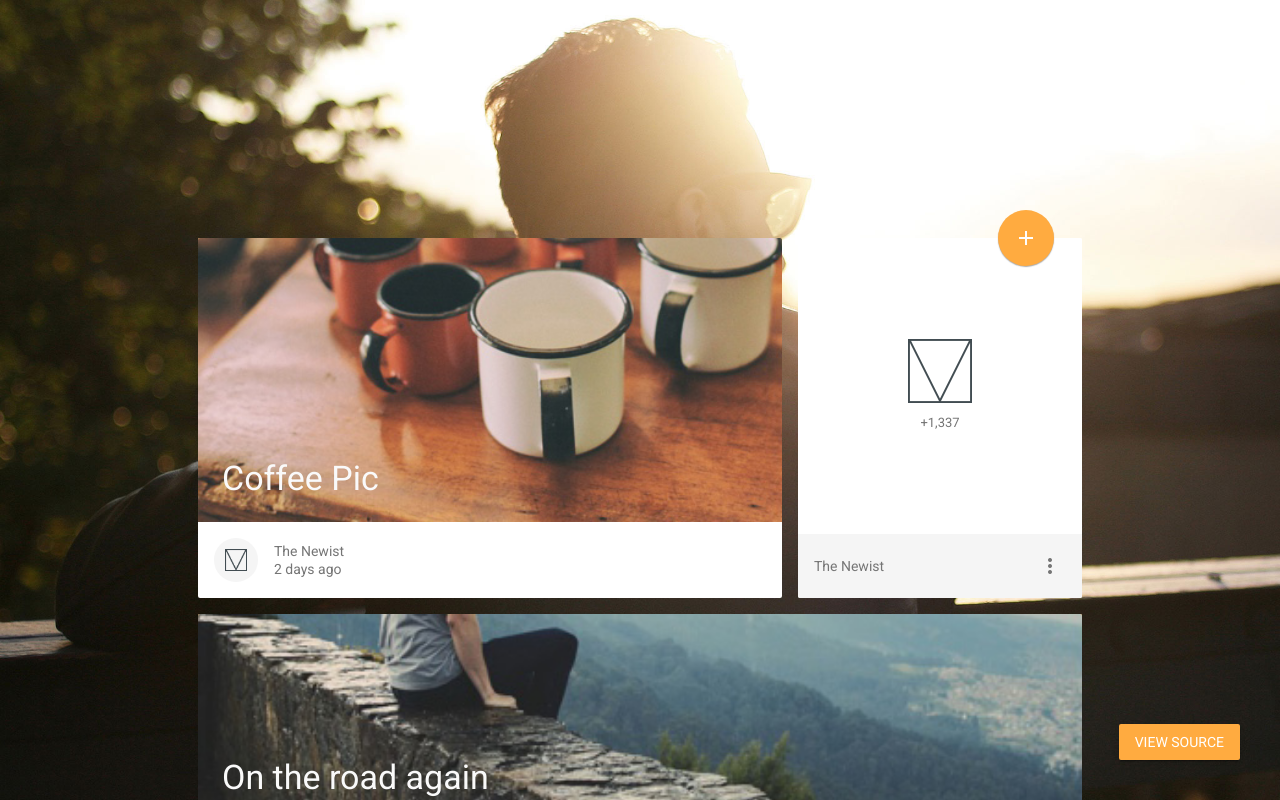
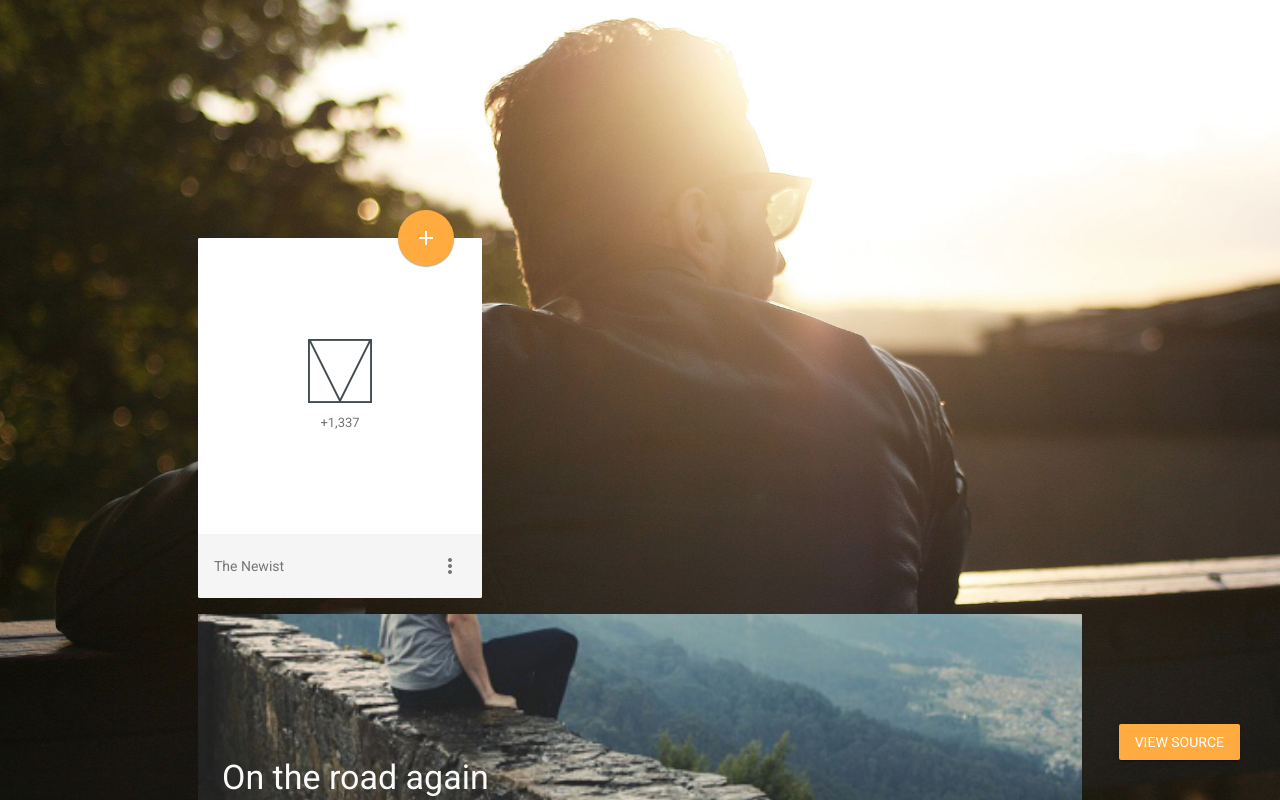
Before and after one commit to R-Kudratov/Result_middle_1-Git_mdl-blog, a plain HTML site: page index.html in a window 1280 px wide. Drawn offline with nearby package versions, Linux system fonts and the light colour scheme.

Commit message:
feat: удаляет пост про кофе

```diff
--- a/index.html
+++ b/index.html
@@ -64,18 +64,6 @@
     <div class="demo-blog mdl-layout mdl-js-layout has-drawer is-upgraded">
       <main class="mdl-layout__content">
         <div class="demo-blog__posts mdl-grid">
-          <div class="mdl-card coffee-pic mdl-cell mdl-cell--8-col">
-            <div class="mdl-card__media mdl-color-text--grey-50">
-              <h3><a href="entry.html">Coffee Pic</a></h3>
-            </div>
-            <div class="mdl-card__supporting-text meta mdl-color-text--grey-600">
-              <div class="minilogo"></div>
-              <div>
-                <strong>The Newist</strong>
-                <span>2 days ago</span>
-              </div>
-            </div>
-          </div>
           <div class="mdl-card something-else mdl-cell mdl-cell--8-col mdl-cell--4-col-desktop">
             <button class="mdl-button mdl-js-ripple-effect mdl-js-button mdl-button--fab mdl-color--accent">
               <i class="material-icons mdl-color-text--white" role="presentation">add</i>
```
